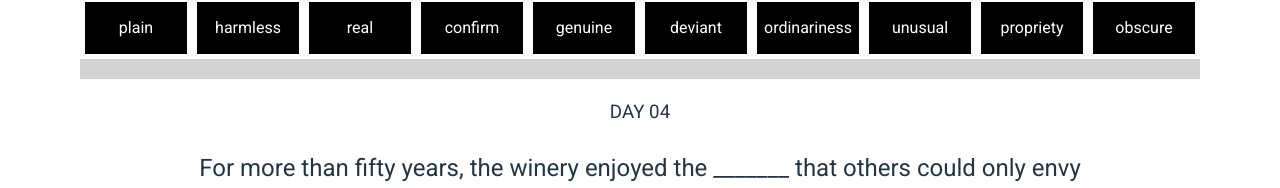
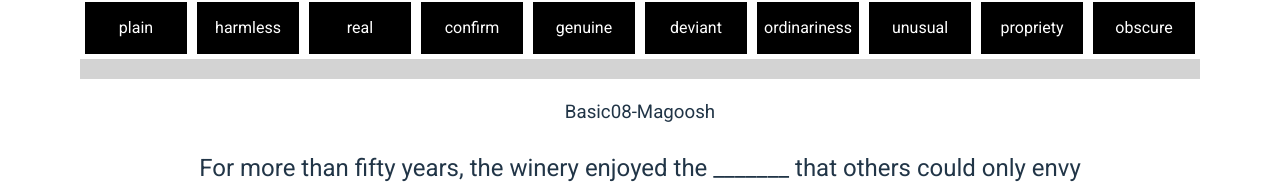
Before and after one commit to Junho-eum/vocab_builder_main, a React (Vite) app: page /day4 in a window 1280 px wide. Shown: the part 353-541 px from the top of the page. Built offline with nearby package versions, Linux system fonts and the light colour scheme.

Commit message:
Update Day4vocab.jsx

```diff
--- a/src/page/Day4vocab.jsx
+++ b/src/page/Day4vocab.jsx
@@ -48,7 +48,6 @@ const BlankSentences = {
   },
 };
 
-
 function Day4vocab() {
   const [correctAnswer, setCorrectAnswer] = useState(false);
   const [incorrectAnswer, setIncorrectAnswer] = useState(false); // Added
@@ -61,7 +60,6 @@ function Day4vocab() {
   const [currentWord, setCurrentWord] = useState(initialShuffledKeys[0]);
   const [selectedSynonyms, setSelectedSynonyms] = useState([]); // New state
   const [remainingKeys, setRemainingKeys] = useState(initialShuffledKeys);
-
 
   // Shuffle the keys of BlankSentences
   const shuffledKeys = Object.keys(BlankSentences).sort(
@@ -89,7 +87,6 @@ const getRandomSynonyms = (correctSynonyms) => {
       () => 0.5 - Math.random()
     );
   };
-
 
   const handleCorrectSelection = (synonym) => {
     if (BlankSentences[currentWord].synonyms.includes(synonym)) {
@@ -199,7 +196,7 @@ const getRandomSynonyms = (correctSynonyms) => {
           ></div>
         </div>
       </div>
-      <h3>DAY 04</h3>
+      <h3>Basic08-Magoosh</h3>
       <div className="sentence">
         {currentWord ? (
           <>
```
Lines whose indentation alone changed are shown as unchanged.
